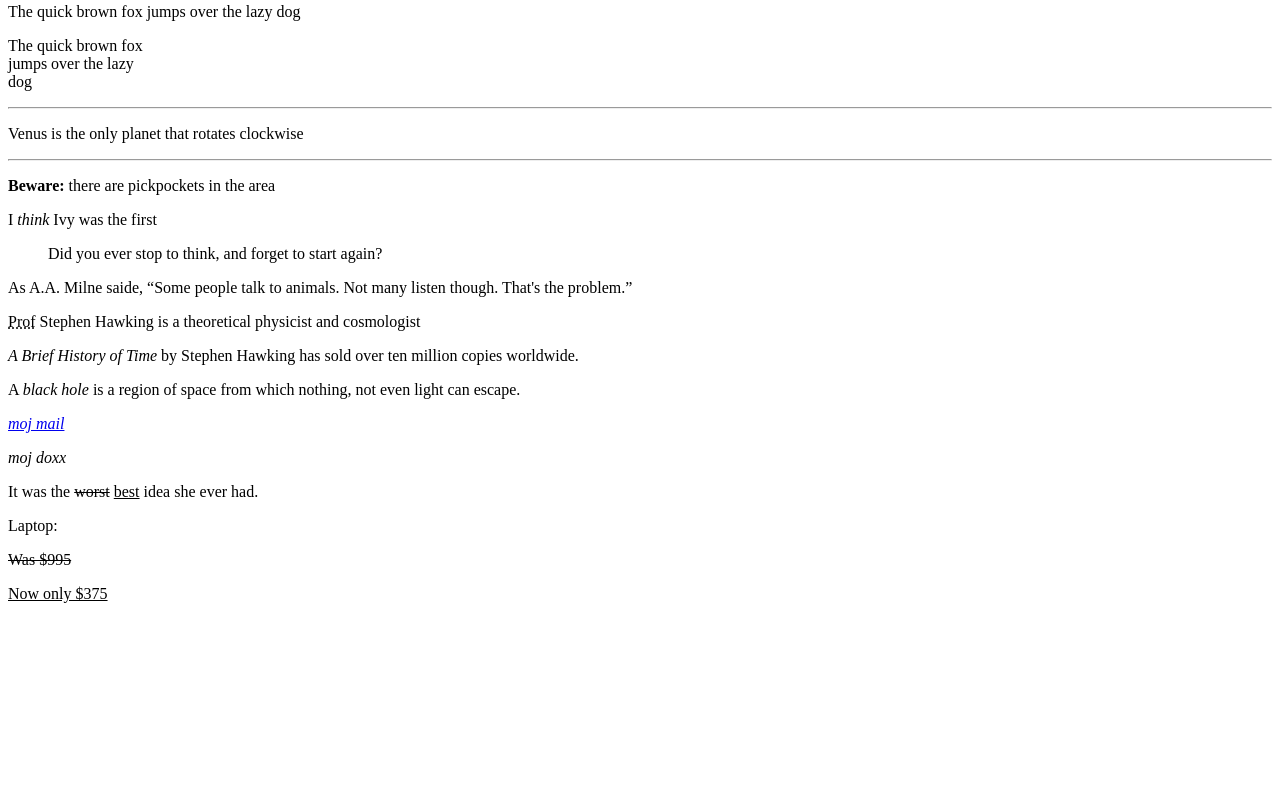
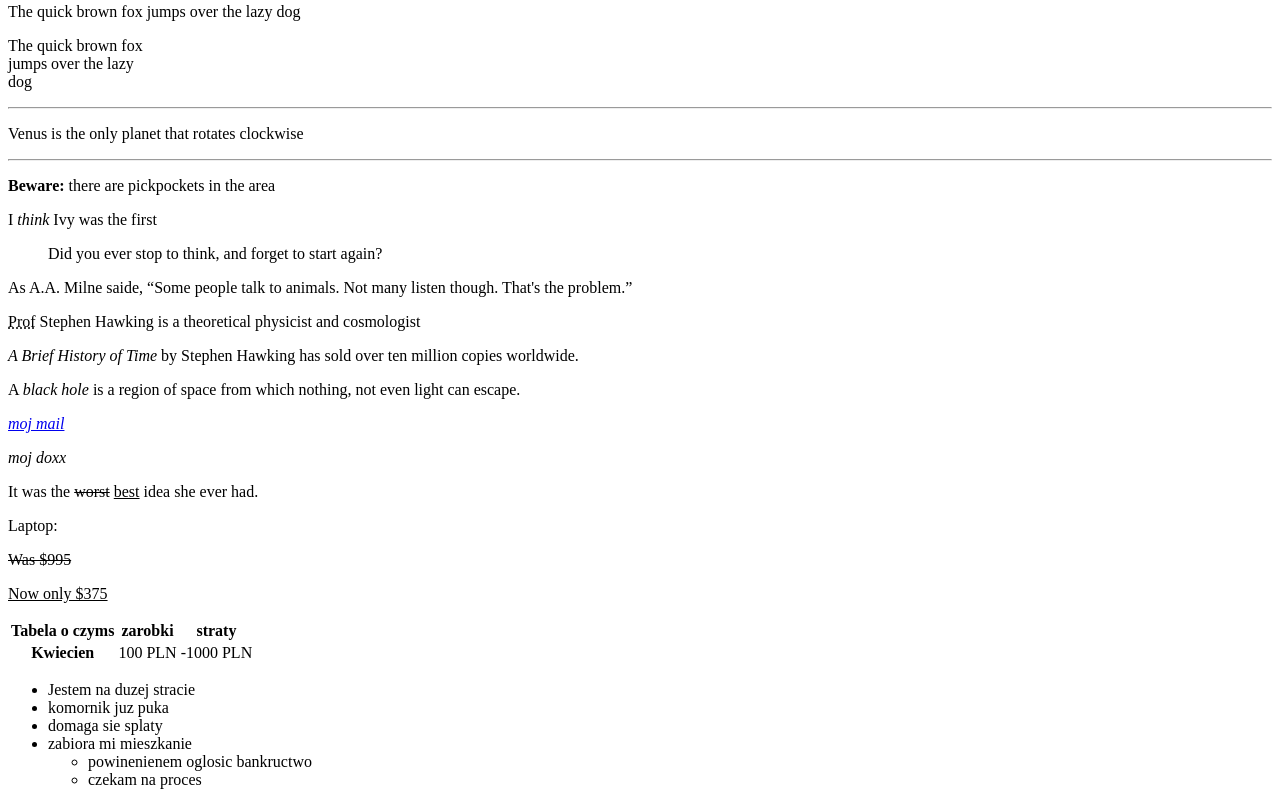
Before and after one commit to s36514-pja/s36514-pja.github.io, a website: page index.html in a window 1280 px wide. Shown: the part 717-1522 px from the top of the page. Before the commit the page ends 1336 px from the top, so only its background shows below. Drawn offline with Linux system fonts and the light colour scheme.

Commit message:
adding js and html changes

```diff
--- a/index.html
+++ b/index.html
@@ -94,5 +94,29 @@
     <p><s>Was $995</s></p>
     <p><u>Now only $375</u></p>
     <!-- strikeout and underline -->
+    <table>
+      <tr>
+        <th>Tabela o czyms</th>
+        <th>zarobki</th>
+        <th>straty</th>
+      </tr>
+      <tr>
+        <th>Kwiecien</th>
+        <td>100 PLN</td>
+        <td>-1000 PLN</td>
+      </tr>
+    </table>
+
+    <ul>
+      <li>Jestem na duzej stracie</li>
+      <li>komornik juz puka</li>
+      <li>domaga sie splaty</li>
+      <li>zabiora mi mieszkanie
+        <ul>
+          <li>powinenienem oglosic bankructwo</li>
+          <li>czekam na proces</li>
+        </ul>
+      </li>
+    </ul>
   </body>
 <html>
--- /dev/null
+++ b/package.json
@@ -0,0 +1,5 @@
+{
+  "dependencies": {
+    "animejs": "^4.3.6"
+  }
+}
```
Also changed, not shown: 1 other file.
